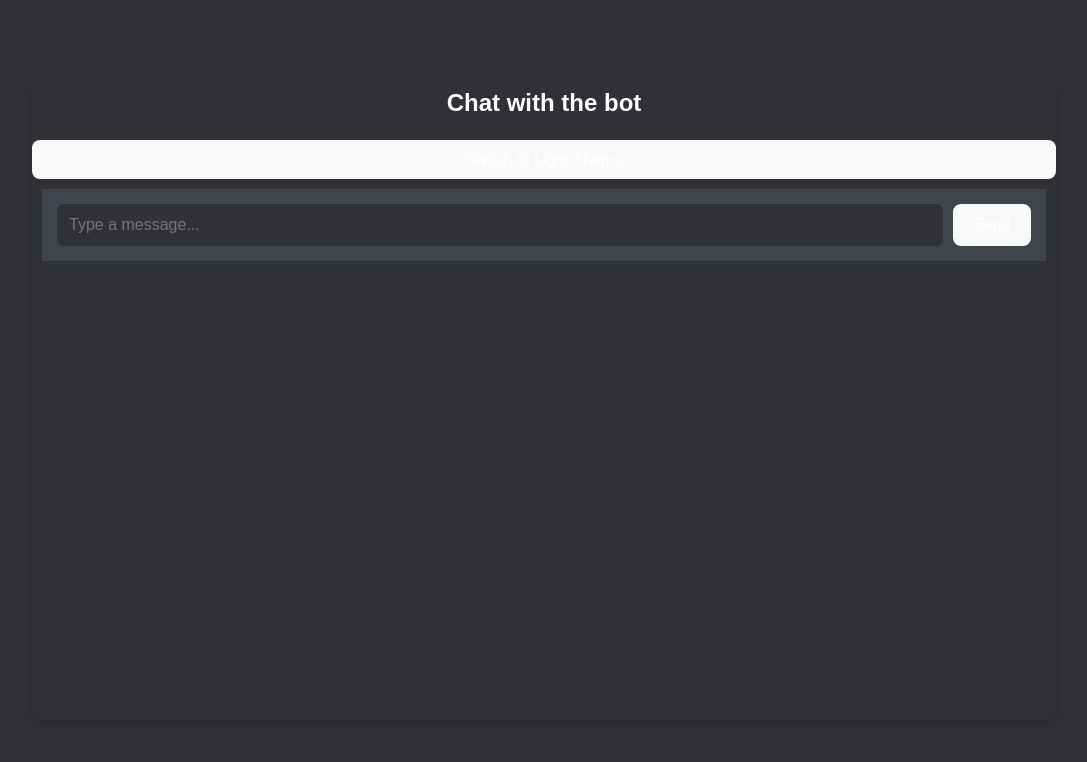
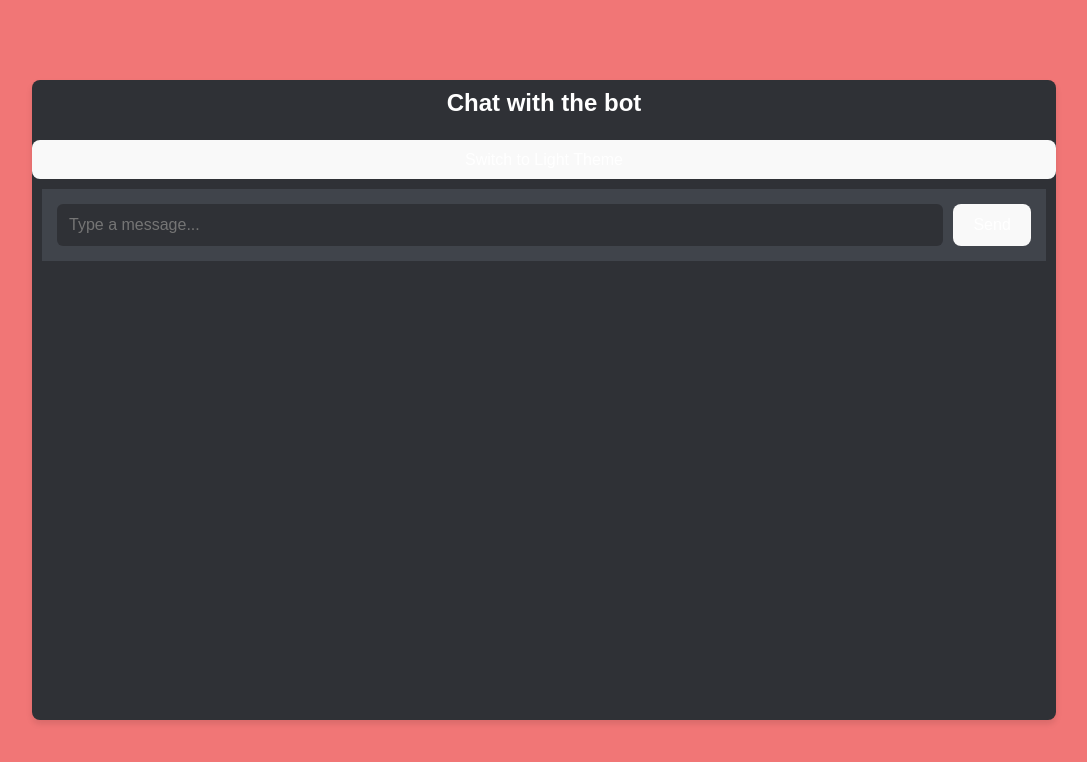
Before and after one commit to vidyabharti9/react-chat-interface, a React (Vite) app in the folder first-react-project/: page / in a window 1280 px wide. Shown: the top 762 px of the page, without its empty margins (96-1183 px from the left). Built offline with nearby package versions, Linux system fonts and the light colour scheme.

Commit message:
Changed the Background of BOT

```diff
--- a/first-react-project/src/App.css
+++ b/first-react-project/src/App.css
@@ -6,7 +6,8 @@
 }
 
 body {
-  background-color: #2f3136;
+  /* background-image: url('/border_frame.jpg'); */
+  background-color: #f17171f5;
   display: flex;
   justify-content: center;
   align-items: center;
```
